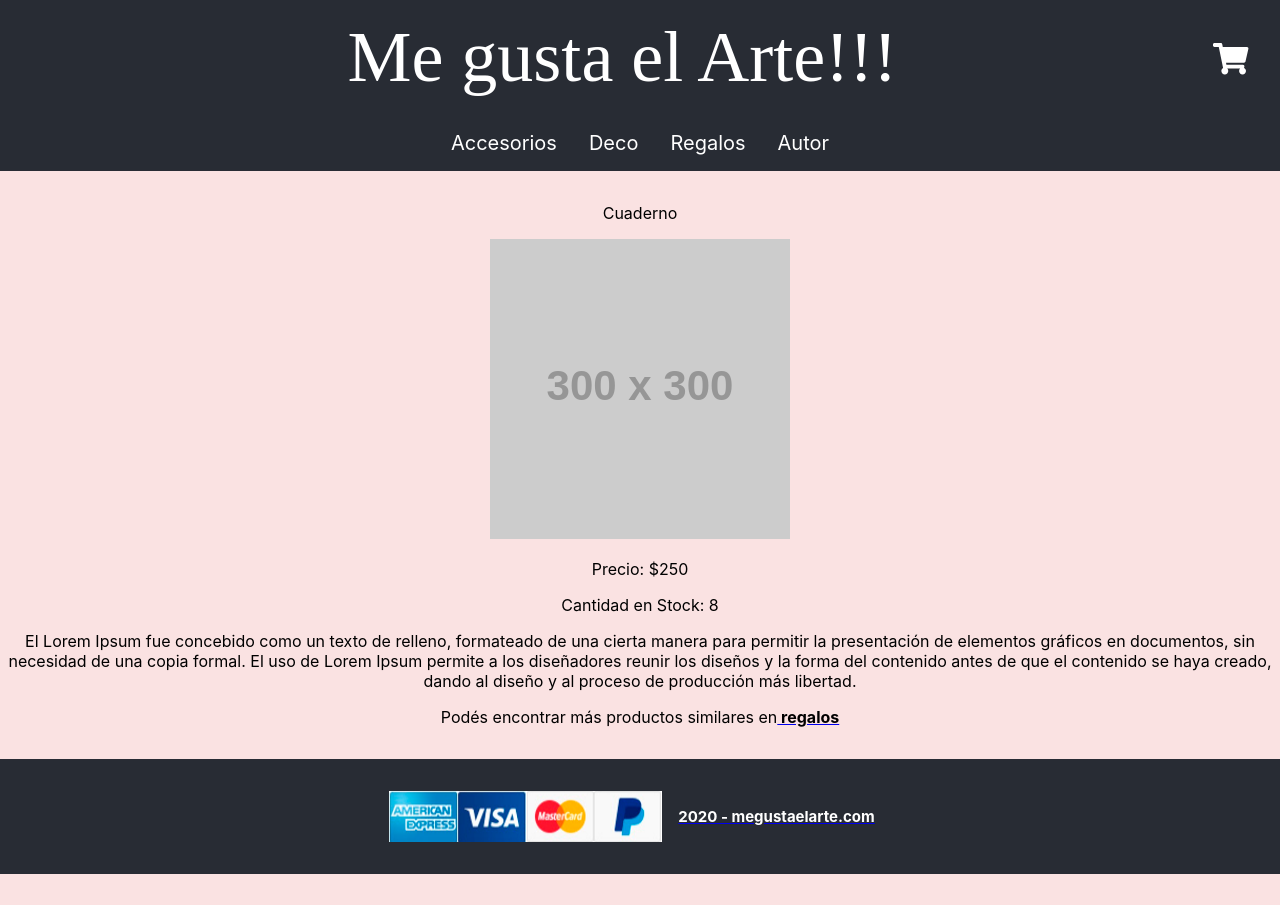
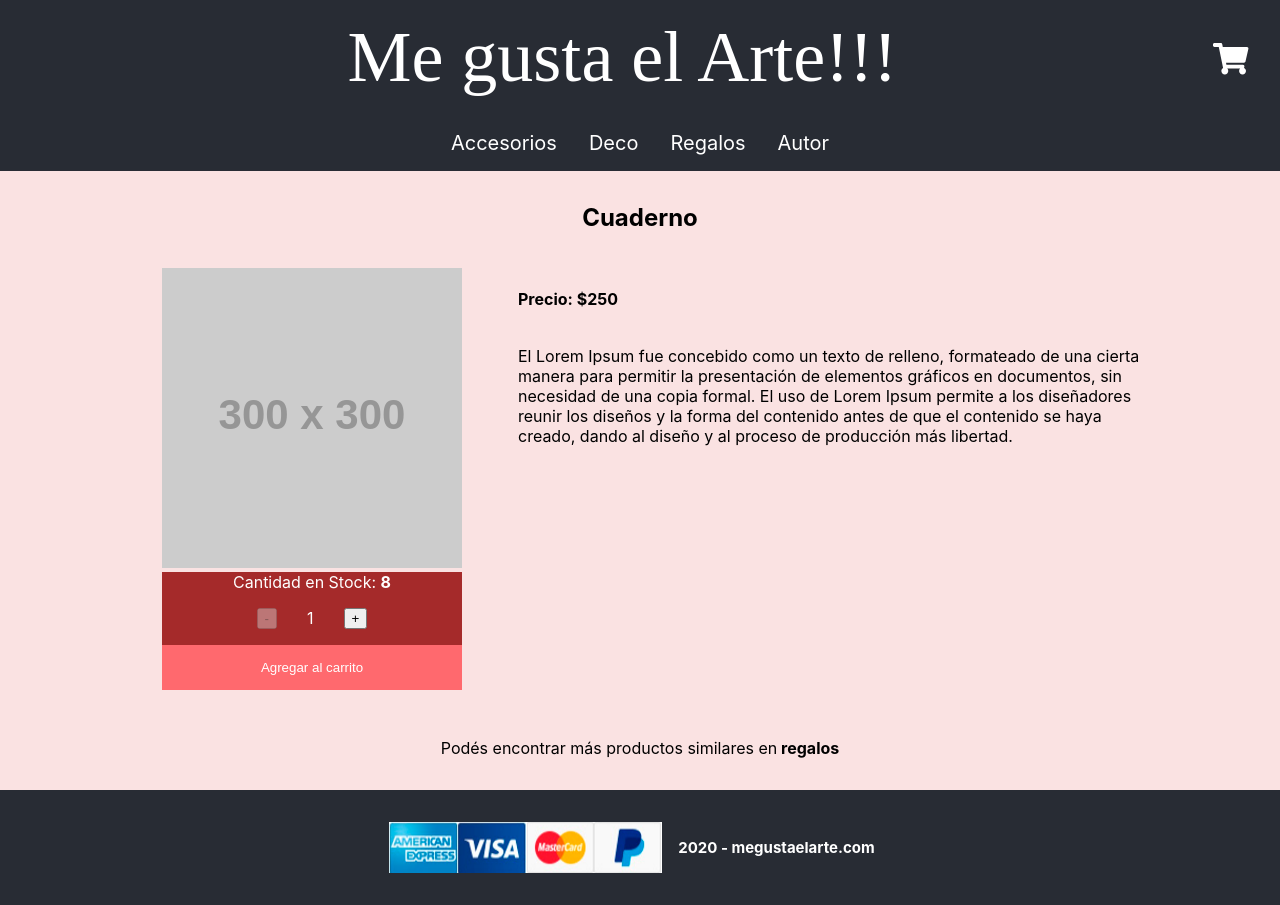
Before and after one commit to dharmachita/proyecto-react-coder, a React (Create React App) app: page /item/1 in a window 1280 px wide. Before the commit the page ends 874 px from the top, so only its background shows below. Built offline with nearby package versions, Linux system fonts and the light colour scheme; a web font is replaced by a local one.

Commit message:
Estilos a ItemDetail

```diff
--- a/src/App.css
+++ b/src/App.css
@@ -130,7 +130,7 @@ main{
   flex-wrap: wrap;
   width: 100%;
   justify-content: center;
-  margin: 1rem;
+  margin: 1rem 0;
 }
 .contador-num{
   margin-left:10%;
@@ -154,3 +154,64 @@ main{
   margin-top:2rem;
   min-height: 400px;
 }
+
+.footer>a{
+  text-decoration: none;
+  cursor: pointer;
+}
+
+.mas-prod{
+  margin-top: 2rem;
+}
+.mas-prod>a{
+  text-decoration: none;
+  cursor: pointer;
+}
+
+.detail-img-desc{
+  display: flex;
+  flex-wrap: wrap;
+  margin: 0 1rem;
+  justify-content: center;
+}
+
+.detail-desc{
+  display: flex;
+  flex-direction: column;
+  padding: 1rem;
+  text-align: left;
+  width: 50%;
+}
+
+.fig-cap{
+  color:white;
+}
+
+.fig-cap>span{
+  font-weight: bold;
+}
+
+.under-img{
+  background-color: brown;
+  color: white;
+}
+
+.add-button:hover{
+	transform:scale(1.1);
+	background-color:#fe9048;
+	box-shadow:2px 2px 12px rgba(47,47,47,0.40);
+	transition:all ease 0.1s;
+}
+
+.add-button{
+	bottom:0px;
+	height:45px;
+	background-color:#ff696e;
+	width:100%;
+	display:flex;
+	justify-content:center;
+	align-items:center;
+	color:#FFFFFF;
+	box-shadow: none;
+	border: none;
+}
--- a/src/components/ItemDetail.jsx
+++ b/src/components/ItemDetail.jsx
@@ -1,4 +1,5 @@
 import {Link} from 'react-router-dom';
+import ItemCount from '../globals/ItemCount';
 
 export default function ItemDetail(props){
     const {titulo,bigImg,precio,alt,stock,categoria,descripcion} = props;
@@ -11,12 +12,28 @@ export default function ItemDetail(props){
 
     return (
         <>
-            <p>{titulo}</p>
-            <img src={bigImg} alt={alt}/>
-            <p>Precio: $<span>{precio}</span></p>
-            <p>Cantidad en Stock: <span>{stock}</span></p>
-            <p>{descripcion}</p>
-            <p>Podés encontrar más productos similares en
+            <h2>{titulo}</h2>
+            <div className="detail-img-desc">
+                <figure>
+                    <img src={bigImg} alt={alt}/>
+                    <div className="under-img">
+                        <figcaption className="fig-cap">Cantidad en Stock: <span>{stock}</span></figcaption>
+                    <ItemCount
+                        stock={stock}
+                        init={stock<1?"0":"1"}
+                    />
+                    <button className={`add-button ${stock<1&&"dis"}`}>
+                        {stock<1?"Producto Agotado":"Agregar al carrito"}
+                    </button>
+                    </div>
+                    </figure>
+
+                <div className="detail-desc">
+                    <h4>Precio: $<span>{precio}</span></h4>
+                    <p>{descripcion}</p>
+                </div>
+            </div>
+            <p className="mas-prod">Podés encontrar más productos similares en
                 <Link to={`/categoria/${categoria}`}>
                     <span className="category-span">{` ${categoria}`}</span>
                 </Link>
--- a/src/components/containers/ItemDetailContainer.jsx
+++ b/src/components/containers/ItemDetailContainer.jsx
@@ -48,7 +48,7 @@ export default function ItemDetailContainer(){
                         />:
                         <div>
                             <h3>Producto no encontrado</h3>
-                            <p>Lo sentimos, el producto que intenta buscar
+                            <p>Lo sentimos, el producto
                                 no se encuentra o no está disponible.
                             </p>
                         </div>
```
Also changed, not shown: 2 other files (tests, documents, lock files or other folders).
